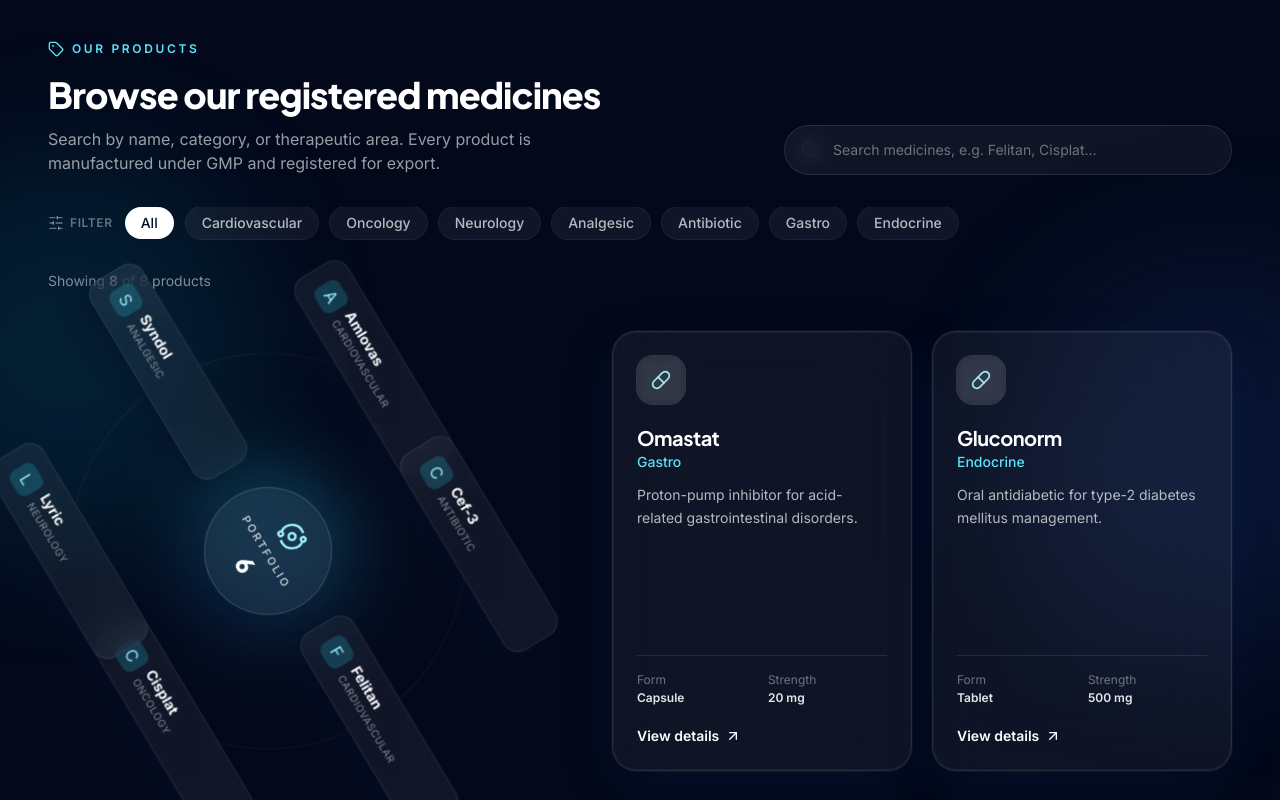
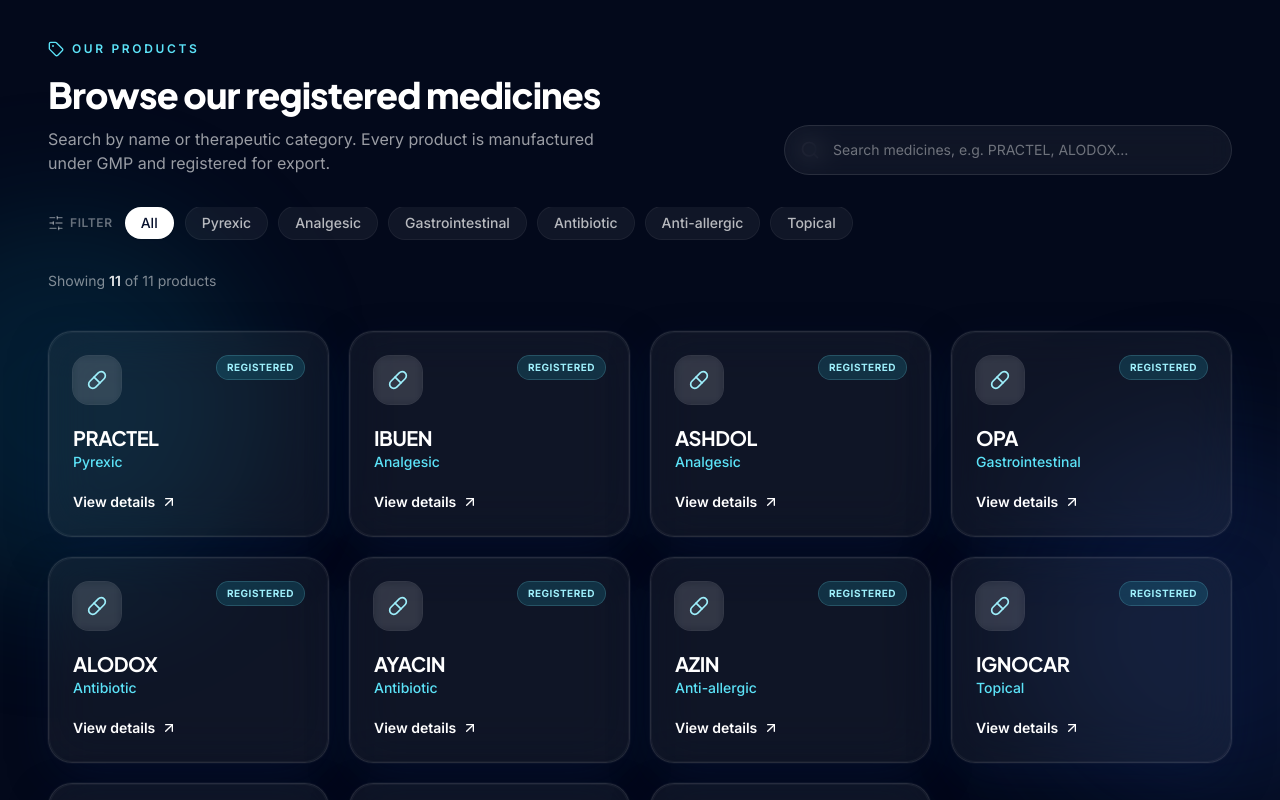
Before and after one commit to usmanubaid396/healthcarepk-online, a React (Vite) app: page / in a window 1280 px wide. Shown: the part 2180-2980 px from the top of the page. Built offline with nearby package versions, Linux system fonts and the light colour scheme.

Commit message:
Updated site.ts

```diff
--- a/src/components/ProductShowcase.tsx
+++ b/src/components/ProductShowcase.tsx
@@ -2,16 +2,15 @@
  * ProductShowcase — Enterprise 3D-interactive product gallery.
  *
  * Architecture (all self-contained in this file):
- *   - PerspectiveCard   : 3D perspective container (preserve-3d) wrapping content
- *   - ProductCard       : Glassmorphic card with mouse-following tilt + light sheen
- *   - OrbitalHub        : Central 3D hub around which featured cards orbit (desktop)
- *   - ProductGrid       : Responsive grid / orbit layout orchestrator
+ *   - PerspectiveCard : 3D perspective container (preserve-3d) wrapping content
+ *   - ProductCard     : Glassmorphic card with mouse-following tilt + light sheen
+ *   - ProductGrid     : Responsive mobile-first grid orchestrator
  *
  * Performance:
- *   - useReducedMotion disables tilt + orbital spin on accessibility request
+ *   - useReducedMotion disables tilt + hover pop on accessibility request
  *   - will-change: transform, opacity on every interactive layer
- *   - rAF-throttled pointer tracking prevents layout thrash
- *   - Mobile: vertical stack with simplified entrance (no 3D / orbit)
+ *   - Spring-smoothed pointer tracking prevents layout thrash
+ *   - Mobile: vertical stack with simplified entrance (no 3D tilt)
  *
  * Only dependencies: framer-motion + lucide-react.
  */
@@ -38,8 +37,6 @@ import {
   Tag,
   ArrowUpRight,
   PackageX,
-  Sparkles,
-  Orbit,
   Pill,
   type LucideIcon,
 } from 'lucide-react';
@@ -49,23 +46,14 @@ import { PRODUCTS, PRODUCT_CATEGORIES, type Product } from '../data/site';
 /*  Constants & helpers                                               */
 /* ------------------------------------------------------------------ */
 
-const TAG_STYLES: Record<NonNullable<Product['tag']>, string> = {
-  flagship: 'bg-accent-400/20 text-accent-200 ring-accent-300/40',
-  new: 'bg-emerald-400/20 text-emerald-200 ring-emerald-300/40',
+const CATEGORY_ICON: Record<string, LucideIcon> = {
+  Pyrexic: Pill,
+  Analgesic: Pill,
+  Gastrointestinal: Pill,
+  Antibiotic: Pill,
+  'Anti-allergic': Pill,
+  Topical: Pill,
 };
-
-const CATEGORY_ICON: Record<string, LucideIcon> = {
-  Cardiovascular: Pill,
-  Oncology: Sparkles,
-  Neurology: Sparkles,
-  Analgesic: Pill,
-  Antibiotic: Pill,
-  Gastro: Pill,
-  Endocrine: Pill,
-};
-
-/** Number of products pulled into the desktop orbital ring. */
-const ORBIT_COUNT = 6;
 
 /* ------------------------------------------------------------------ */
 /*  PerspectiveCard                                                   */
@@ -157,11 +145,11 @@ function ProductCard({ product, index, reducedMotion }: ProductCardProps) {
   }, [px, py]);
 
   const CatIcon = CATEGORY_ICON[product.category] ?? Pill;
-  const TagIcon = TAG_STYLES[product.tag ?? 'flagship'] ? Sparkles : null;
 
-  // Static motion style when reduced motion is requested.
+  // Static style when reduced motion is requested; otherwise full 3D tilt
+  // plus a whileHover "pop out of screen" via z-translate.
   const cardStyle: MotionStyle = reducedMotion
-    ? {}
+    ? { transformStyle: 'preserve-3d', willChange: 'transform, opacity' }
     : {
         rotateX,
         rotateY,
@@ -170,6 +158,10 @@ function ProductCard({ product, index, reducedMotion }: ProductCardProps) {
         willChange: 'transform, opacity',
       };
 
+  const hoverPop = reducedMotion
+    ? undefined
+    : { z: 30, rotateX: 10, rotateY: 10 };
+
   return (
     <PerspectiveCard perspective={1000} className="h-full">
       <motion.article
@@ -177,11 +169,12 @@ function ProductCard({ product, index, reducedMotion }: ProductCardProps) {
         whileInView={{ opacity: 1, y: 0, scale: 1 }}
         viewport={{ once: true, margin: '-40px' }}
         transition={{ duration: 0.5, delay: index * 0.06, ease: 'easeOut' as const }}
+        whileHover={hoverPop}
         onPointerMove={onPointerMove}
         onPointerLeave={onPointerLeave}
         style={cardStyle}
         className="group relative flex h-full flex-col overflow-hidden rounded-3xl
-                   bg-white/5 backdrop-blur-2xl border border-white/10
+                   bg-white/5 backdrop-blur-xl border border-white/10
                    p-6 text-white
                    [font-smooth:antialiased] [-webkit-font-smoothing:antialiased]
                    transition-[background,box-shadow] duration-300
@@ -214,40 +207,48 @@ function ProductCard({ product, index, reducedMotion }: ProductCardProps) {
         />
 
         {/* Header row */}
-        <div className="relative z-10 flex items-start justify-between gap-3" style={{ transform: 'translateZ(40px)' }}>
+        <div
+          className="relative z-10 flex items-start justify-between gap-3"
+          style={{ transform: 'translateZ(40px)' }}
+        >
           <div className="flex h-12 w-12 items-center justify-center rounded-2xl bg-white/10 text-white ring-1 ring-white/15 backdrop-blur-sm">
             <CatIcon className="h-5 w-5 text-accent-200" />
           </div>
-          {product.tag && (
-            <span
-              className={`inline-flex items-center gap-1 rounded-full px-2.5 py-1 text-[10px] font-bold uppercase tracking-wider ring-1 ${TAG_STYLES[product.tag]}`}
-            >
-              {TagIcon && <TagIcon className="h-3 w-3" />}
-              {product.tag}
+          <span className="rounded-full bg-accent-400/15 px-2.5 py-1 text-[10px] font-bold uppercase tracking-wider text-accent-200 ring-1 ring-accent-300/30">
+            Registered
           </span>
-          )}
         </div>
 
         {/* Body */}
-        <div className="relative z-10 mt-5 flex flex-1 flex-col" style={{ transform: 'translateZ(30px)' }}>
-          <h3 className="font-display text-xl font-bold tracking-tight text-white">{product.name}</h3>
+        <div
+          className="relative z-10 mt-5 flex flex-1 flex-col"
+          style={{ transform: 'translateZ(30px)' }}
+        >
+          <h3 className="font-display text-xl font-bold tracking-tight text-white">
+            {product.name}
+          </h3>
           <p className="text-sm font-medium text-accent-300">{product.category}</p>
-          <p className="mt-3 flex-1 text-sm leading-relaxed text-white/70">{product.description}</p>
 
+          {(product.form || product.strength) && (
             <dl className="mt-5 grid grid-cols-2 gap-3 border-t border-white/10 pt-4 text-xs">
               <div>
                 <dt className="text-white/40">Form</dt>
-              <dd className="mt-0.5 font-semibold text-white/90">{product.form}</dd>
+                <dd className="mt-0.5 font-semibold text-white/90">
+                  {product.form ?? '—'}
+                </dd>
               </div>
               <div>
                 <dt className="text-white/40">Strength</dt>
-              <dd className="mt-0.5 font-semibold text-white/90">{product.strength}</dd>
+                <dd className="mt-0.5 font-semibold text-white/90">
+                  {product.strength ?? '—'}
+                </dd>
               </div>
             </dl>
+          )}
 
           <a
             href="#products"
-            className="mt-5 inline-flex items-center gap-1.5 text-sm font-semibold text-white transition-colors hover:text-accent-200"
+            className="mt-auto inline-flex items-center gap-1.5 pt-5 text-sm font-semibold text-white transition-colors hover:text-accent-200"
           >
             View details
             <ArrowUpRight className="h-4 w-4 transition-transform group-hover:translate-x-0.5 group-hover:-translate-y-0.5" />
@@ -259,124 +260,8 @@ function ProductCard({ product, index, reducedMotion }: ProductCardProps) {
 }
 
 /* ------------------------------------------------------------------ */
-/*  OrbitalHub                                                        */
-/*  Central 3D hub with a rotating ring of featured product chips.    */
-/* ------------------------------------------------------------------ */
-
-type OrbitalHubProps = {
-  featured: Product[];
-  reducedMotion: boolean;
-};
-
-function OrbitalHub({ featured, reducedMotion }: OrbitalHubProps) {
-  // Counter-rotation keeps each chip upright as the ring spins.
-  const spin = useMotionValue(0);
-  const counterRotate = useTransform(spin, (v) => `${-v}deg`);
-
-  return (
-    <PerspectiveCard perspective={1200} className="relative hidden lg:block">
-      <motion.div
-        className="relative mx-auto h-[440px] w-[440px]"
-        style={{ transformStyle: 'preserve-3d', willChange: 'transform' }}
-        // Animate the rotation value; the transforms below derive from it.
-        animate={reducedMotion ? {} : { rotate: 360 }}
-        transition={reducedMotion ? {} : { repeat: Infinity, duration: 40, ease: 'linear' }}
-      >
-        {/* Core glow */}
-        <motion.div
-          className="absolute inset-0 m-auto h-40 w-40 rounded-full bg-gradient-to-br from-accent-400/40 to-navy-600/40 blur-2xl"
-          style={{ transform: 'translateZ(-40px)' }}
-        />
-
-        {/* Core hub */}
-        <motion.div
-          initial={{ opacity: 0, scale: 0.8 }}
-          whileInView={{ opacity: 1, scale: 1 }}
-          viewport={{ once: true }}
-          transition={{ duration: 0.6, ease: 'easeOut' as const }}
-          className="absolute inset-0 m-auto flex h-32 w-32 flex-col items-center justify-center rounded-full
-                     bg-white/5 backdrop-blur-2xl border border-white/15 text-white
-                     shadow-2xl shadow-navy-900/40"
-          style={{ transform: 'translateZ(60px)', willChange: 'transform, opacity' }}
-        >
-          <Orbit className="h-7 w-7 text-accent-200" />
-          <span className="mt-2 text-[11px] font-semibold uppercase tracking-[0.2em] text-white/70">
-            Portfolio
-          </span>
-          <span className="font-display text-2xl font-extrabold">{featured.length}</span>
-        </motion.div>
-
-        {/* Orbital ring of chips */}
-        <motion.div
-          className="absolute inset-0"
-          // Drive the spin directly via animate; onUpdate mirrors it into a
-          // motion value so child chips can counter-rotate and stay upright.
-          initial={false}
-          animate={reducedMotion ? { rotate: 0 } : { rotate: 360 }}
-          transition={
-            reducedMotion
-              ? { duration: 0 }
-              : { repeat: Infinity, duration: 40, ease: 'linear' }
-          }
-          onUpdate={(latest) => {
-            const r = (latest as { rotate?: number }).rotate;
-            if (typeof r === 'number') spin.set(r);
-          }}
-          style={{ transformStyle: 'preserve-3d', willChange: 'transform' }}
-        >
-          {featured.map((p, i) => {
-            const angle = (i / featured.length) * Math.PI * 2;
-            const radius = 200;
-            const x = Math.cos(angle) * radius;
-            const y = Math.sin(angle) * radius;
-            return (
-              <motion.div
-                key={p.id}
-                className="absolute left-1/2 top-1/2 -ml-28 -mt-9 w-56"
-                style={{
-                  x,
-                  y,
-                  rotate: counterRotate, // keep chips upright as ring spins
-                  transformStyle: 'preserve-3d',
-                  willChange: 'transform',
-                }}
-              >
-                <div
-                  className="rounded-2xl bg-white/5 backdrop-blur-xl border border-white/10 px-4 py-3
-                             text-white shadow-xl shadow-navy-900/30 [font-smooth:antialiased]"
-                  style={{ transform: 'translateZ(30px)' }}
-                >
-                  <div className="flex items-center gap-2">
-                    <span className="flex h-7 w-7 items-center justify-center rounded-lg bg-accent-400/20 text-accent-200">
-                      {p.name.charAt(0)}
-                    </span>
-                    <div>
-                      <div className="text-sm font-bold leading-tight">{p.name}</div>
-                      <div className="text-[10px] uppercase tracking-wider text-white/50">
-                        {p.category}
-                      </div>
-                    </div>
-                  </div>
-                </div>
-              </motion.div>
-            );
-          })}
-        </motion.div>
-
-        {/* Faint orbital path ring */}
-        <div
-          aria-hidden
-          className="absolute inset-0 m-auto h-[400px] w-[400px] rounded-full border border-white/[0.06]"
-          style={{ transform: 'translateZ(-10px)' }}
-        />
-      </motion.div>
-    </PerspectiveCard>
-  );
-}
-
-/* ------------------------------------------------------------------ */
 /*  ProductGrid                                                       */
-/*  Mobile: vertical stack. Desktop: orbit hub + grid of cards.       */
+/*  Mobile-first: 1 → 2 → 4 columns.                                  */
 /* ------------------------------------------------------------------ */
 
 type ProductGridProps = {
@@ -385,38 +270,11 @@ type ProductGridProps = {
 };
 
 function ProductGrid({ products, reducedMotion }: ProductGridProps) {
-  // Desktop: first ORBIT_COUNT featured products orbit; rest render in grid.
-  const featured = useMemo(() => products.slice(0, ORBIT_COUNT), [products]);
-  const gridProducts = useMemo(
-    () => (products.length > ORBIT_COUNT ? products.slice(ORBIT_COUNT) : products),
-    [products],
-  );
-
   return (
-    <div className="mt-10">
-      {/* Mobile / tablet: simple responsive stack with simplified entrance. */}
-      <div className="grid grid-cols-1 gap-5 sm:grid-cols-2 lg:hidden">
+    <div className="mt-10 grid grid-cols-1 gap-5 sm:grid-cols-2 lg:grid-cols-4">
       {products.map((p, i) => (
         <ProductCard key={p.id} product={p} index={i} reducedMotion={reducedMotion} />
       ))}
-      </div>
-
-      {/* Desktop: orbital hub + surrounding grid. */}
-      <div className="hidden lg:block">
-        <div className="grid grid-cols-[1fr_1.2fr] gap-12">
-          {/* Left: orbit */}
-          <div className="flex items-center">
-            <OrbitalHub featured={featured} reducedMotion={reducedMotion} />
-          </div>
-
-          {/* Right: card grid */}
-          <div className="grid grid-cols-2 gap-5 xl:grid-cols-2">
-            {gridProducts.map((p, i) => (
-              <ProductCard key={p.id} product={p} index={i} reducedMotion={reducedMotion} />
-            ))}
-          </div>
-        </div>
-      </div>
     </div>
   );
 }
@@ -437,8 +295,7 @@ export default function ProductShowcase() {
       const matchesQuery =
         !q ||
         p.name.toLowerCase().includes(q) ||
-        p.category.toLowerCase().includes(q) ||
-        p.description.toLowerCase().includes(q);
+        p.category.toLowerCase().includes(q);
       return matchesCategory && matchesQuery;
     });
   }, [query, category]);
@@ -449,9 +306,18 @@ export default function ProductShowcase() {
       className="relative overflow-hidden bg-navy-950 py-24 lg:py-32 [font-smooth:antialiased]"
     >
       {/* Ambient backdrop glows */}
-      <div aria-hidden className="pointer-events-none absolute -left-32 top-1/4 h-96 w-96 rounded-full bg-accent-600/15 blur-3xl" />
-      <div aria-hidden className="pointer-events-none absolute -right-32 bottom-1/4 h-96 w-96 rounded-full bg-navy-600/30 blur-3xl" />
-      <div aria-hidden className="pointer-events-none absolute inset-0 bg-grid-faint bg-grid opacity-[0.04]" />
+      <div
+        aria-hidden
+        className="pointer-events-none absolute -left-32 top-1/4 h-96 w-96 rounded-full bg-accent-600/15 blur-3xl"
+      />
+      <div
+        aria-hidden
+        className="pointer-events-none absolute -right-32 bottom-1/4 h-96 w-96 rounded-full bg-navy-600/30 blur-3xl"
+      />
+      <div
+        aria-hidden
+        className="pointer-events-none absolute inset-0 bg-grid-faint bg-grid opacity-[0.04]"
+      />
 
       <div className="container-tight relative">
         {/* Heading + search */}
@@ -464,7 +330,7 @@ export default function ProductShowcase() {
               Browse our registered medicines
             </h2>
             <p className="mt-3 max-w-xl text-white/60">
-              Search by name, category, or therapeutic area. Every product is
+              Search by name or therapeutic category. Every product is
               manufactured under GMP and registered for export.
             </p>
           </div>
@@ -481,7 +347,7 @@ export default function ProductShowcase() {
                 type="search"
                 value={query}
                 onChange={(e) => setQuery(e.target.value)}
-                placeholder="Search medicines, e.g. Felitan, Cisplat…"
+                placeholder="Search medicines, e.g. PRACTEL, ALODOX…"
                 className="w-full rounded-full border border-white/10 bg-white/5 py-3.5 pl-12 pr-4
                            text-sm text-white placeholder:text-white/40 backdrop-blur-md outline-none
                            transition focus:border-accent-400/60 focus:ring-2 focus:ring-accent-400/20"
@@ -520,7 +386,7 @@ export default function ProductShowcase() {
           {PRODUCTS.length} products
         </p>
 
-        {/* Grid / orbit */}
+        {/* Grid */}
         {filtered.length > 0 ? (
           <AnimatePresence mode="wait">
             <motion.div
--- a/src/data/site.ts
+++ b/src/data/site.ts
@@ -56,97 +56,34 @@ export type Product = {
   id: string;
   name: string;
   category: string;
-  form: string;
-  strength: string;
-  description: string;
+  form?: string;
+  strength?: string;
+  description?: string;
   tag?: 'flagship' | 'new';
 };
 
 export const PRODUCTS: Product[] = [
-  {
-    id: 'felitan',
-    name: 'Felitan',
-    category: 'Cardiovascular',
-    form: 'Tablet',
-    strength: '50 mg',
-    description:
-      'A trusted cardiovascular therapy supporting stable cardiac function in adult patients.',
-    tag: 'flagship',
-  },
-  {
-    id: 'cisplat',
-    name: 'Cisplat',
-    category: 'Oncology',
-    form: 'Injection',
-    strength: '50 mg/50 ml',
-    description:
-      'Platinum-based oncology infusion used in established chemotherapy regimens.',
-    tag: 'flagship',
-  },
-  {
-    id: 'lyric',
-    name: 'Lyric',
-    category: 'Neurology',
-    form: 'Capsule',
-    strength: '75 mg',
-    description:
-      'Neuropathic pain management capsule with proven tolerability profile.',
-    tag: 'flagship',
-  },
-  {
-    id: 'syndol',
-    name: 'Syndol',
-    category: 'Analgesic',
-    form: 'Tablet',
-    strength: '500 mg',
-    description:
-      'Combination analgesic for moderate pain relief with muscle relaxant support.',
-    tag: 'flagship',
-  },
-  {
-    id: 'amlovas',
-    name: 'Amlovas',
-    category: 'Cardiovascular',
-    form: 'Tablet',
-    strength: '5 mg',
-    description: 'Calcium channel blocker for hypertension and angina management.',
-  },
-  {
-    id: 'cef-3',
-    name: 'Cef-3',
-    category: 'Antibiotic',
-    form: 'Capsule',
-    strength: '300 mg',
-    description: 'Third-generation cephalosporin for broad-spectrum bacterial infections.',
-    tag: 'new',
-  },
-  {
-    id: 'omastat',
-    name: 'Omastat',
-    category: 'Gastro',
-    form: 'Capsule',
-    strength: '20 mg',
-    description: 'Proton-pump inhibitor for acid-related gastrointestinal disorders.',
-  },
-  {
-    id: 'gluconorm',
-    name: 'Gluconorm',
-    category: 'Endocrine',
-    form: 'Tablet',
-    strength: '500 mg',
-    description: 'Oral antidiabetic for type-2 diabetes mellitus management.',
-  },
+  { id: 'practel', name: 'PRACTEL', category: 'Pyrexic' },
+  { id: 'ibuen', name: 'IBUEN', category: 'Analgesic' },
+  { id: 'ashdol', name: 'ASHDOL', category: 'Analgesic' },
+  { id: 'opa', name: 'OPA', category: 'Gastrointestinal' },
+  { id: 'alodox', name: 'ALODOX', category: 'Antibiotic' },
+  { id: 'ayacin', name: 'AYACIN', category: 'Antibiotic' },
+  { id: 'azin', name: 'AZIN', category: 'Anti-allergic' },
+  { id: 'ignocar', name: 'IGNOCAR', category: 'Topical' },
+  { id: 'silvacar', name: 'SILVACAR', category: 'Topical' },
+  { id: 'alafin', name: 'ALAFIN', category: 'Topical' },
+  { id: 'p-don', name: 'P-DON', category: 'Topical' },
 ];
 
 export const PRODUCT_CATEGORIES = [
   'All',
-  'Cardiovascular',
-  'Oncology',
-  'Neurology',
+  'Pyrexic',
   'Analgesic',
+  'Gastrointestinal',
   'Antibiotic',
-  'Gastro',
-  'Endocrine',
+  'Anti-allergic',
+  'Topical',
 ] as const;
 
 export type Leader = {
```
Lines whose indentation alone changed are shown as unchanged.
